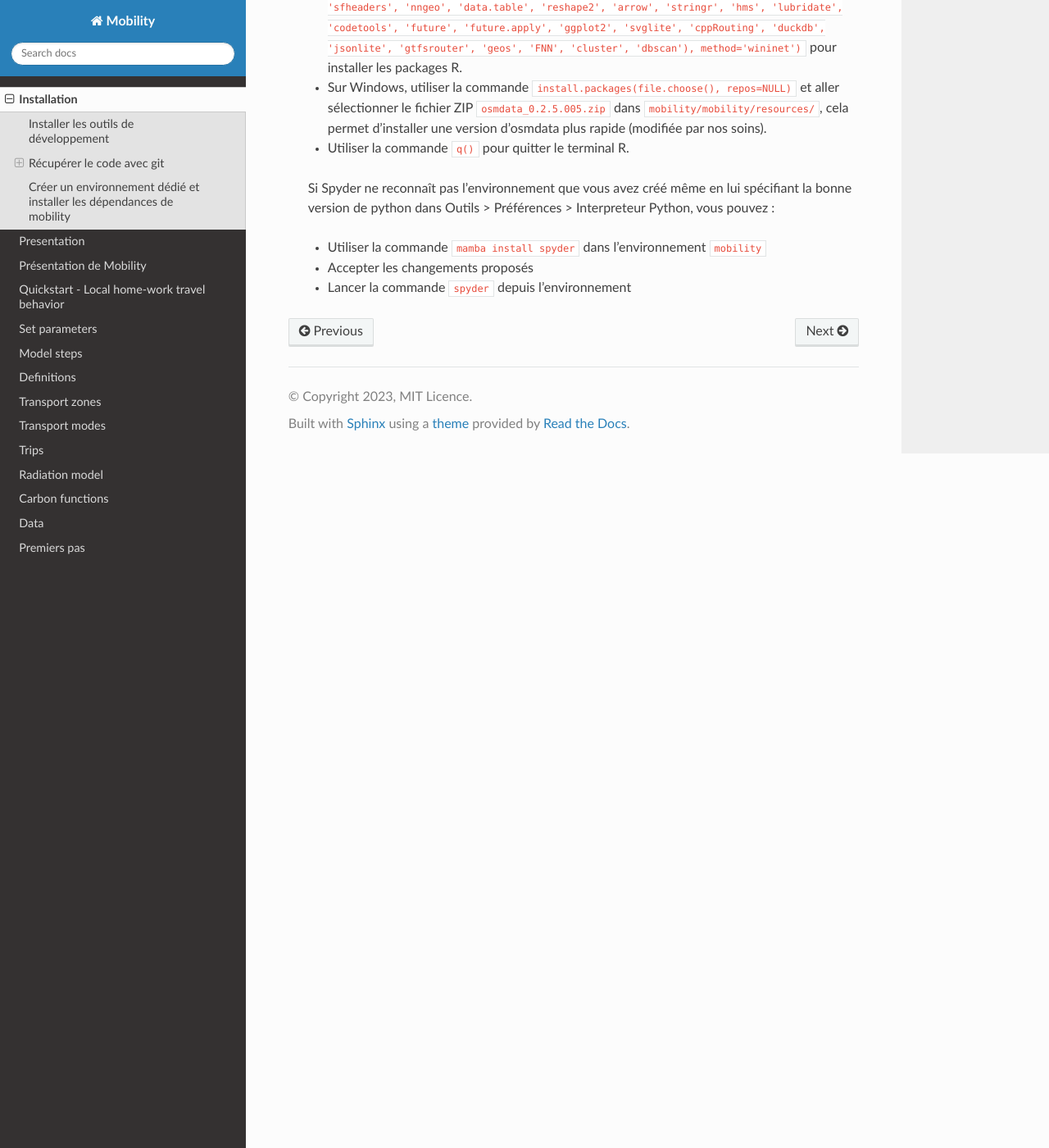
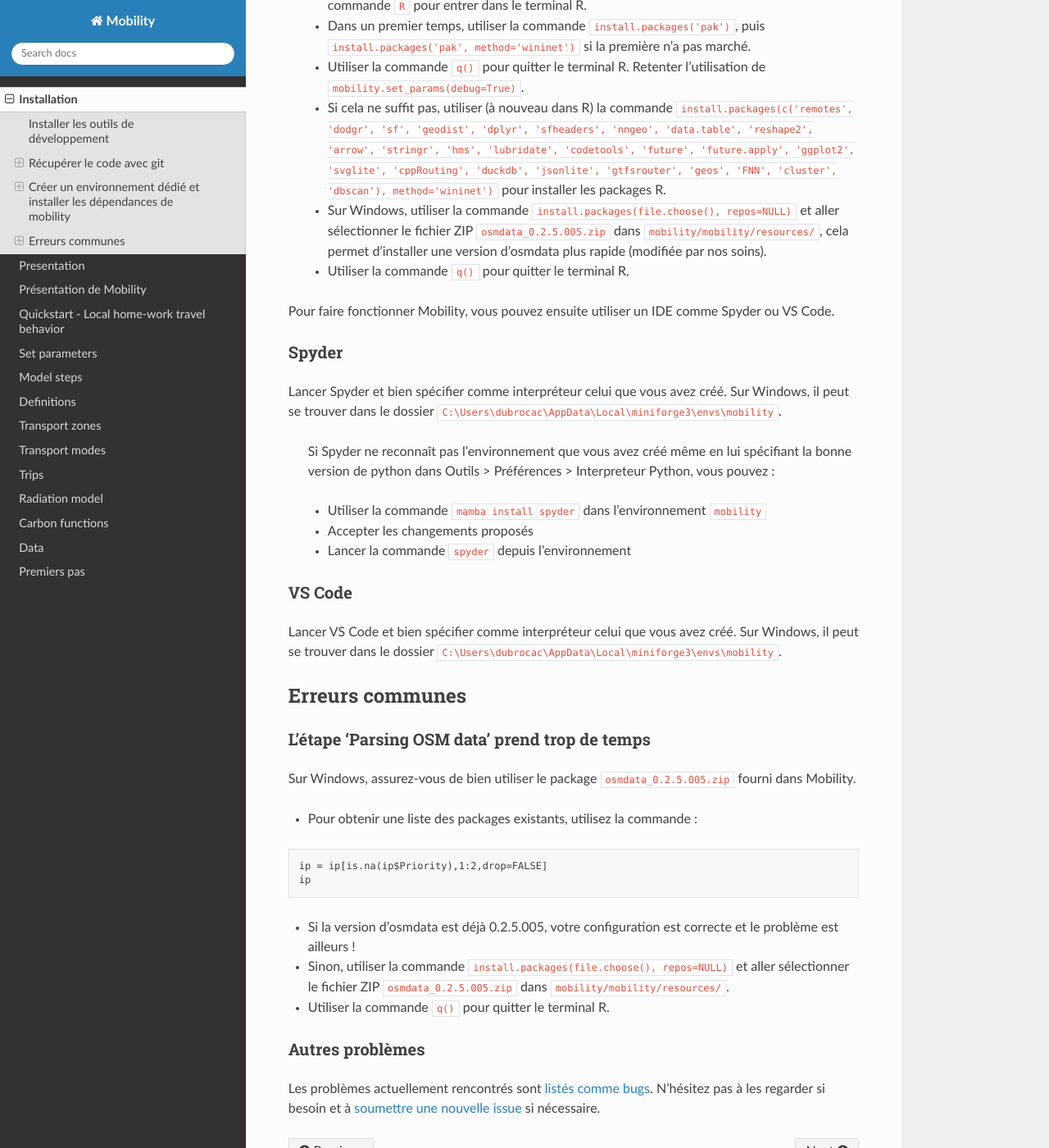
Before and after one commit to mobility-team/mobility, a Sphinx documentation site: the page built from docs/source/installation.md, in a window 1280 px wide and 1400 px high, scrolled down 1645 px. Shown: the whole window at 82% size. Built offline with Sphinx 7.4.7 and the Read the Docs theme 3.1.0, drawn with Linux system fonts in a browser that asks for light colours; some of the changed text lies outside the part shown.

Commit message:
Improve doc and readme (#186)
* Update installation.md

* improve readme

* add images

````diff
--- a/docs/source/installation.md
+++ b/docs/source/installation.md
@@ -28,17 +28,42 @@ Vous pouvez soit utiliser git directement soit GitHub Desktop.
 import mobility
 mobility.set_params(debug=True)
 ```
+- Vous pouvez sortir du terminal Python avec `exit()`
 
 > Si votre code renvoie une erreur de type R indiquant qu'un package est manquant (généralement pak), il est possible que le téléchargement soit bloqué par votre proxy d'entreprise. Voici la procédure dans ce cas si vous êtes sur Windows :
 
 > Relancer la commande d'installation en changeant de méthode de téléchargement `mobility.set_params(debug=True, r_packages_download_method="wininet")`. Pak devrait pouvoir s'installer correctement, puis installer les autres packages.
 > Si cela ne fonctionne toujours pas, essayer d'installer les packages manuellement :
 > * Dans une invite de commande, après avoir exécuté `mamba activate mobility`, utiliser la commande `R` pour entrer dans le terminal R.
-> * Utiliser la commande `install.packages(c('remotes', 'dodgr', 'sf', 'geodist', 'dplyr', 'sfheaders', 'nngeo', 'data.table', 'reshape2', 'arrow', 'stringr', 'hms', 'lubridate', 'codetools', 'future', 'future.apply', 'ggplot2', 'svglite', 'cppRouting', 'duckdb', 'jsonlite', 'gtfsrouter', 'geos', 'FNN', 'cluster', 'dbscan'), method='wininet')` pour installer les packages R.
+> * Dans un premier temps, utiliser la commande `install.packages('pak')`, puis `install.packages('pak', method='wininet')` si la première n'a pas marché.
+> * Utiliser la commande `q()` pour quitter le terminal R. Retenter l'utilisation de `mobility.set_params(debug=True)`.
+> * Si cela ne suffit pas, utiliser (à nouveau dans R) la commande `install.packages(c('remotes', 'dodgr', 'sf', 'geodist', 'dplyr', 'sfheaders', 'nngeo', 'data.table', 'reshape2', 'arrow', 'stringr', 'hms', 'lubridate', 'codetools', 'future', 'future.apply', 'ggplot2', 'svglite', 'cppRouting', 'duckdb', 'jsonlite', 'gtfsrouter', 'geos', 'FNN', 'cluster', 'dbscan'), method='wininet')` pour installer les packages R.
 > * Sur Windows, utiliser la commande `install.packages(file.choose(), repos=NULL)` et aller sélectionner le fichier ZIP `osmdata_0.2.5.005.zip` dans `mobility/mobility/resources/`, cela permet d'installer une version d'osmdata plus rapide (modifiée par nos soins).
 > * Utiliser la commande `q()` pour quitter le terminal R.
 
+Pour faire fonctionner Mobility, vous pouvez ensuite utiliser un IDE comme Spyder ou VS Code.
+
+### Spyder
+Lancer Spyder et bien spécifier comme interpréteur celui que vous avez créé. Sur Windows, il peut se trouver dans le dossier `C:\Users\dubrocac\AppData\Local\miniforge3\envs\mobility`.
 > Si Spyder ne reconnaît pas l'environnement que vous avez créé même en lui spécifiant la bonne version de python dans Outils > Préférences > Interpreteur Python, vous pouvez :
 > * Utiliser la commande `mamba install spyder` dans l'environnement `mobility`
 > * Accepter les changements proposés
 > * Lancer la commande `spyder` depuis l'environnement
+
+### VS Code
+Lancer VS Code et bien spécifier comme interpréteur celui que vous avez créé. Sur Windows, il peut se trouver dans le dossier `C:\Users\dubrocac\AppData\Local\miniforge3\envs\mobility`.
+
+## Erreurs communes
+### L'étape 'Parsing OSM data' prend trop de temps
+Sur Windows, assurez-vous de bien utiliser le package `osmdata_0.2.5.005.zip` fourni dans Mobility.
+- Pour obtenir une liste des packages existants, utilisez la commande :
+```ip = as.data.frame(installed.packages()[,c(1,3:4)])
+ip = ip[is.na(ip$Priority),1:2,drop=FALSE]
+ip
+```
+- Si la version d'osmdata est déjà 0.2.5.005, votre configuration est correcte et le problème est ailleurs !
+- Sinon, utiliser la commande `install.packages(file.choose(), repos=NULL)` et aller sélectionner le fichier ZIP `osmdata_0.2.5.005.zip` dans `mobility/mobility/resources/`.
+- Utiliser la commande `q()` pour quitter le terminal R.
+
+### Autres problèmes
+Les problèmes actuellement rencontrés sont [listés comme bugs](https://github.com/mobility-team/mobility/issues?q=is%3Aissue%20state%3Aopen%20label%3Abug). N'hésitez pas à les regarder si besoin et à [soumettre une nouvelle issue](https://github.com/mobility-team/mobility/issues/new) si nécessaire.
````
Also changed, not shown: README.md (+44 -2 lines).
